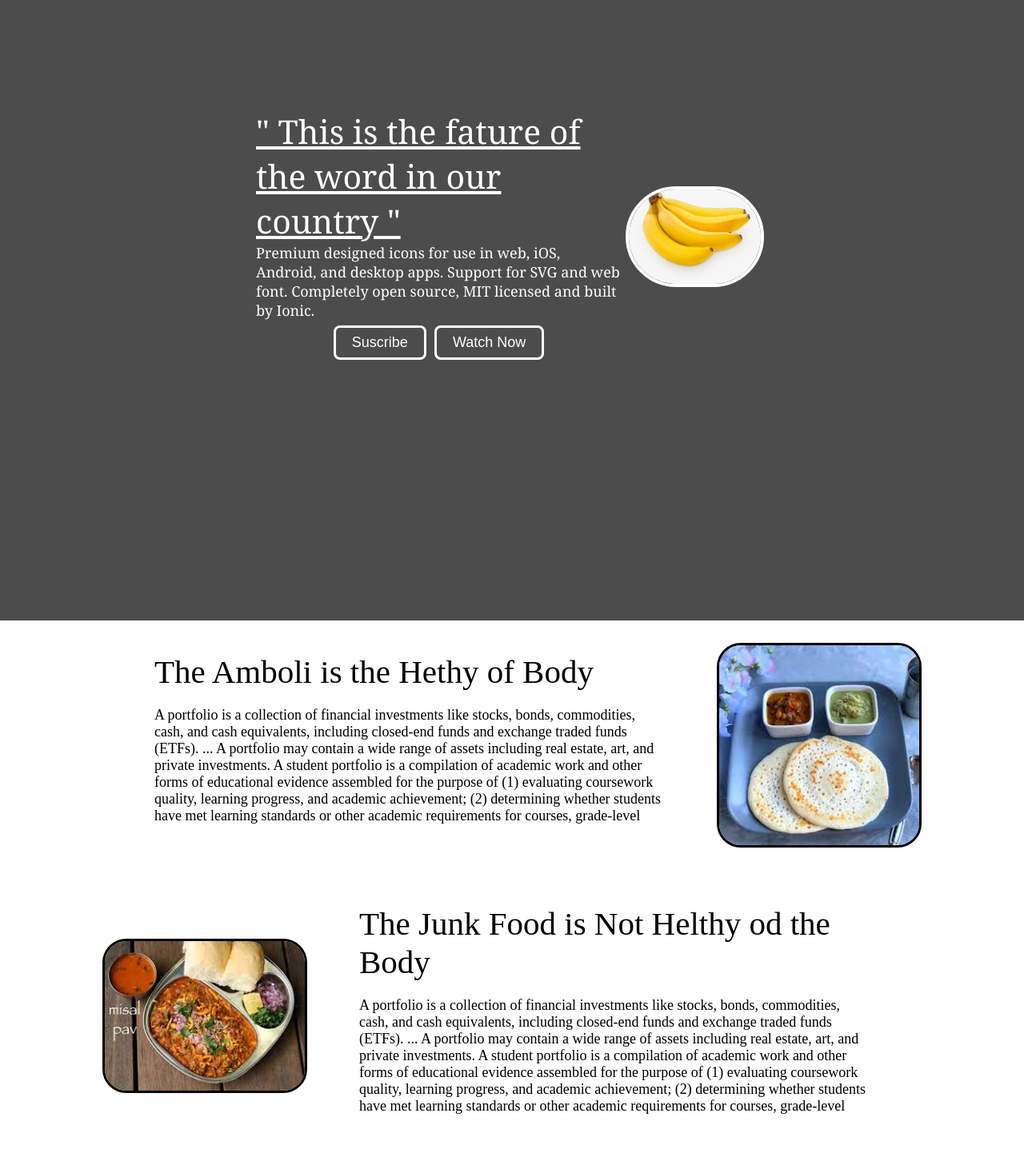
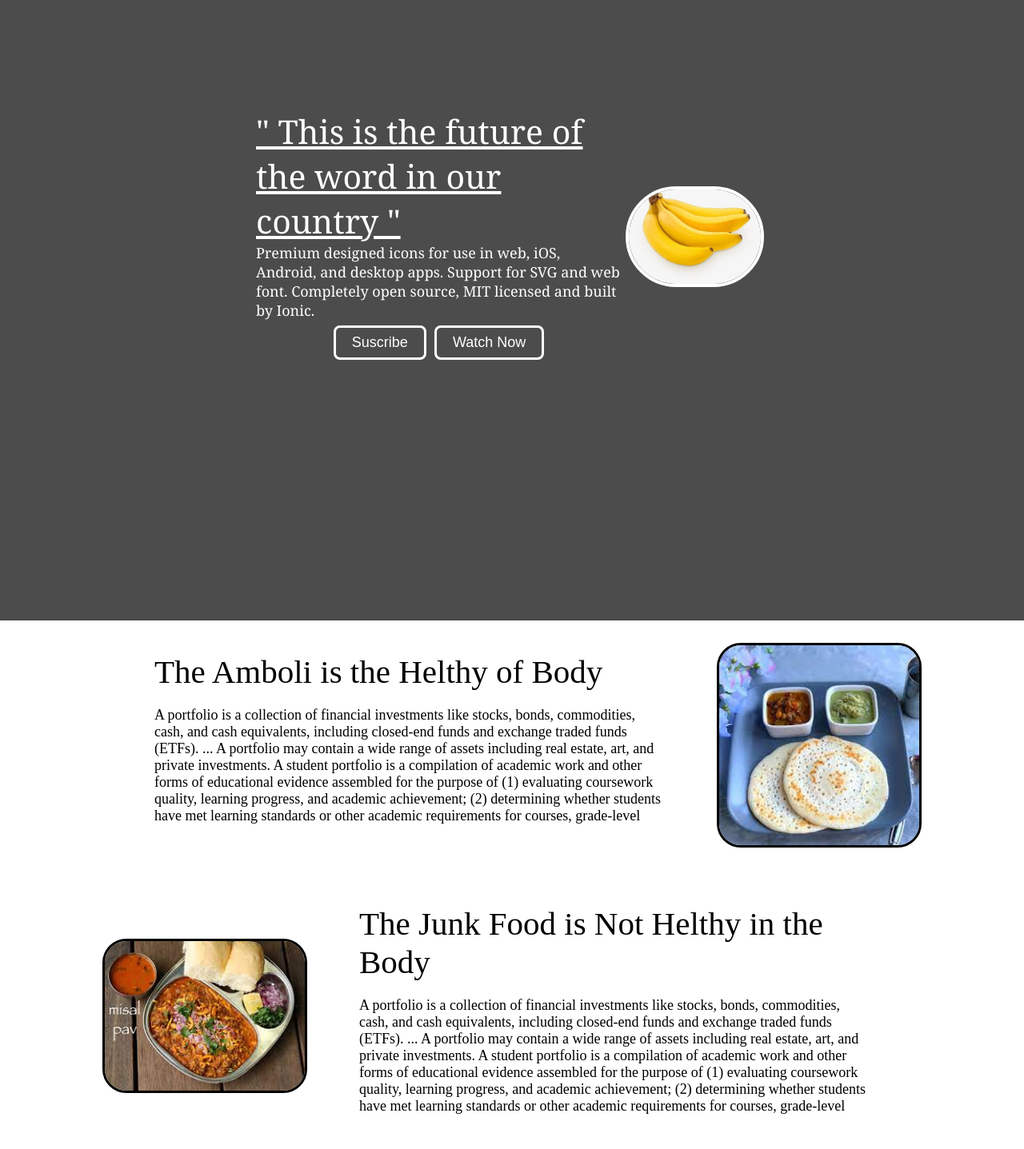
Before and after one commit to RohitProjects/MyFirstProject, a plain HTML site: page index.html in a window 1280 px wide. Shown: the part 100-1537 px from the top of the page at 80% size. Drawn offline with Linux system fonts and the light colour scheme.

Commit message:
Update index.html

```diff
--- a/index.html
+++ b/index.html
@@ -33,7 +33,7 @@
         <div class="box-main">
             <div class="firstHalf">
                 <div>
-                    <p class="big-text"><u>" This is the fature of the word in our country "</u></p>
+                    <p class="big-text"><u>" This is the future of the word in our country "</u></p>
                     <p class="smoll-text">Premium designed icons for use in web, iOS, Android, and desktop apps. Support for SVG and web font. Completely open source, MIT licensed and built by Ionic.</p>
                 </div>
 
@@ -52,7 +52,7 @@
 
     <section class="section section-sub" id="Services">
         <div class="para">
-        <p class="sectionTag big-text">The Amboli is the Hethy of Body</p>
+        <p class="sectionTag big-text">The Amboli is the Helthy of Body</p>
         <p class="sectionsubTag smoll-text">A portfolio is a collection of financial investments like stocks, bonds, commodities, cash, and cash equivalents,
             including closed-end funds and exchange traded funds (ETFs). ...
             A portfolio may contain a wide range of assets including real estate, art, and private investments.
@@ -69,7 +69,7 @@
 
     <section class="section section-left">
         <div class="para">
-        <p class="sectionTag big-text">The Junk Food is Not Helthy od the Body</p>
+        <p class="sectionTag big-text">The Junk Food is Not Helthy in the Body</p>
         <p class="sectionsubTag smoll-text">A portfolio is a collection of financial investments like stocks, bonds, commodities, cash, and cash equivalents,
             including closed-end funds and exchange traded funds (ETFs). ...
             A portfolio may contain a wide range of assets including real estate, art, and private investments.
```
